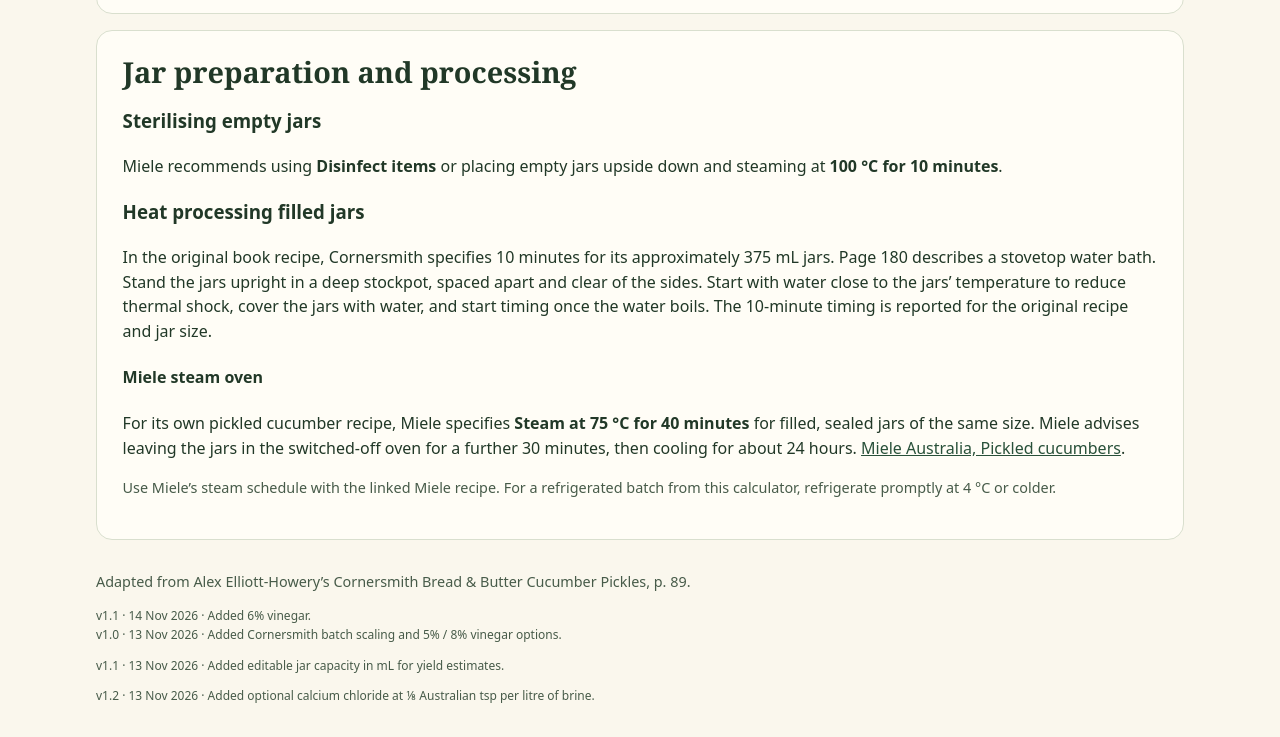
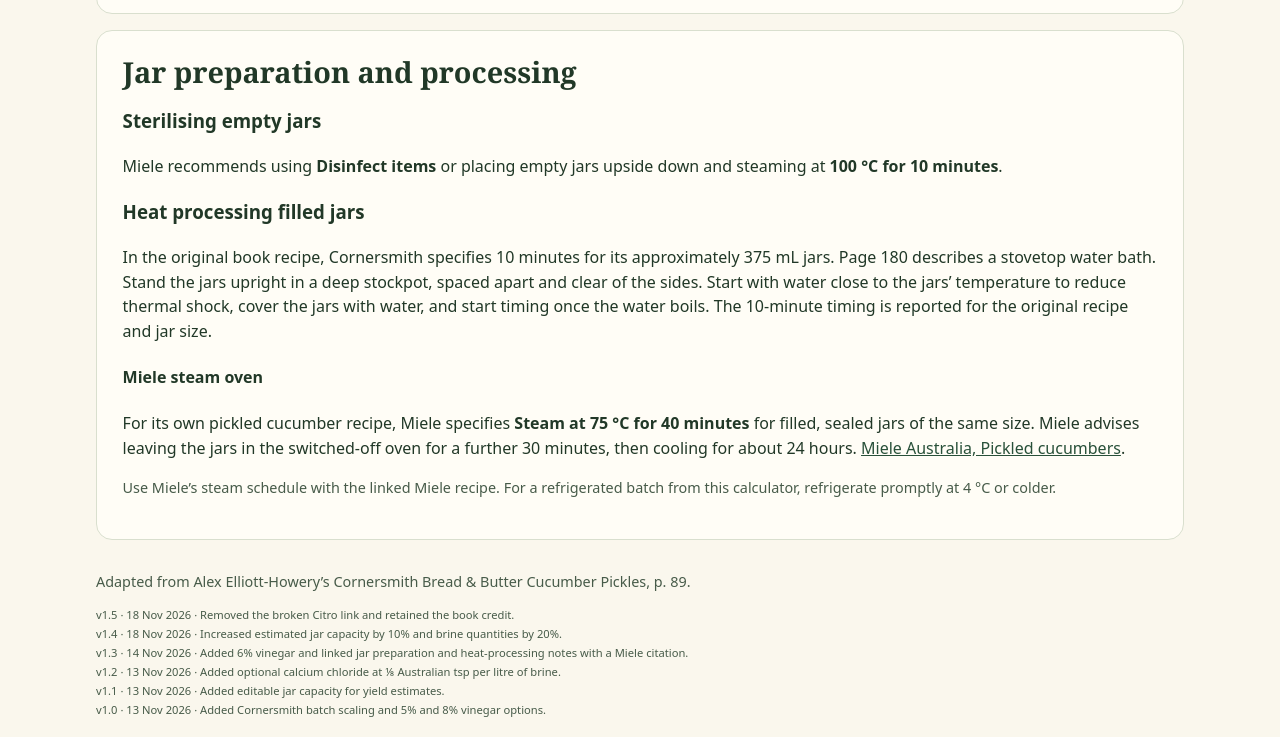
Before and after one commit to 9dcb7zk84d-cell/pickle-calculator, a plain HTML site: page bread-and-butter-cornersmith.html in a window 1280 px wide. Shown: the part 1646-2383 px from the top of the page. Drawn offline with Linux system fonts and the light colour scheme.

Commit message:
Reconcile Cornersmith recipe version footnotes

```diff
--- a/bread-and-butter-cornersmith.html
+++ b/bread-and-butter-cornersmith.html
@@ -78,8 +78,14 @@ header a,header .muted{color:inherit}.two,.summary{display:flex;gap:.8rem;flex-w
 </section>
 <footer>
 <p>Adapted from Alex Elliott-Howery’s Cornersmith Bread &amp; Butter Cucumber Pickles, p. 89.</p>
-<p class="version">v1.1 · 14 Nov 2026 · Added 6% vinegar.<br>v1.0 · 13 Nov 2026 · Added Cornersmith batch scaling and 5% / 8% vinegar options.</p>
-<p style="font-size:.75rem">v1.1 · 13 Nov 2026 · Added editable jar capacity in mL for yield estimates.</p><p class="version">v1.2 · 13 Nov 2026 · Added optional calcium chloride at ⅛ Australian tsp per litre of brine.</p>
+<div class="version-history" aria-label="Version history">
+<p>v1.5 · 18 Nov 2026 · Removed the broken Citro link and retained the book credit.</p>
+<p>v1.4 · 18 Nov 2026 · Increased estimated jar capacity by 10% and brine quantities by 20%.</p>
+<p>v1.3 · 14 Nov 2026 · Added 6% vinegar and linked jar preparation and heat-processing notes with a Miele citation.</p>
+<p>v1.2 · 13 Nov 2026 · Added optional calcium chloride at ⅛ Australian tsp per litre of brine.</p>
+<p>v1.1 · 13 Nov 2026 · Added editable jar capacity for yield estimates.</p>
+<p>v1.0 · 13 Nov 2026 · Added Cornersmith batch scaling and 5% and 8% vinegar options.</p>
+</div>
 </footer>
 </main>
 <script>
```
